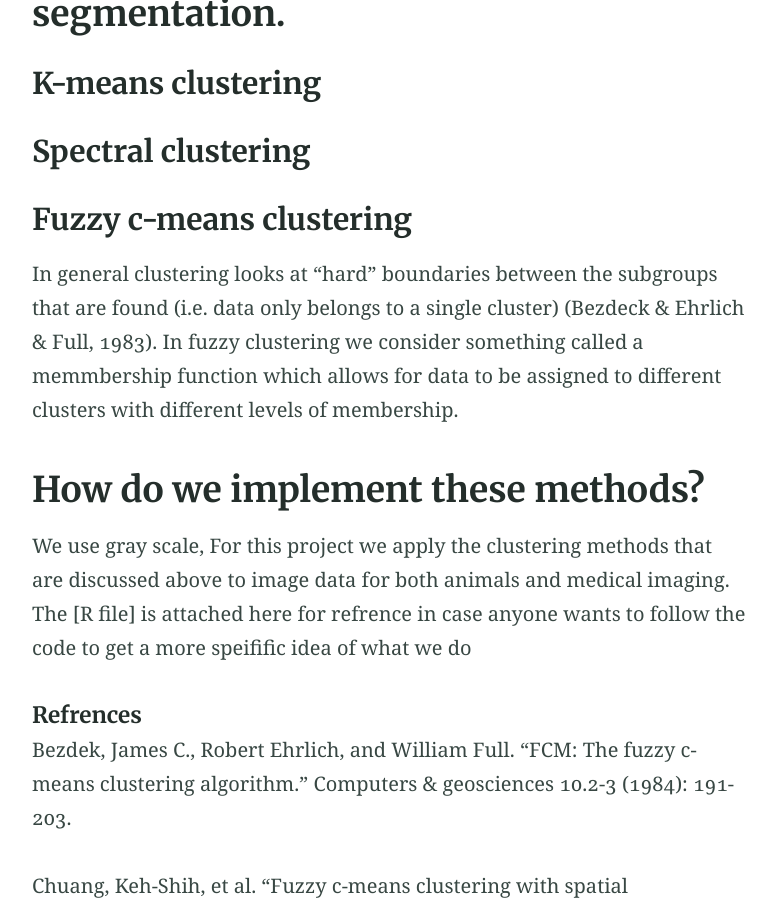
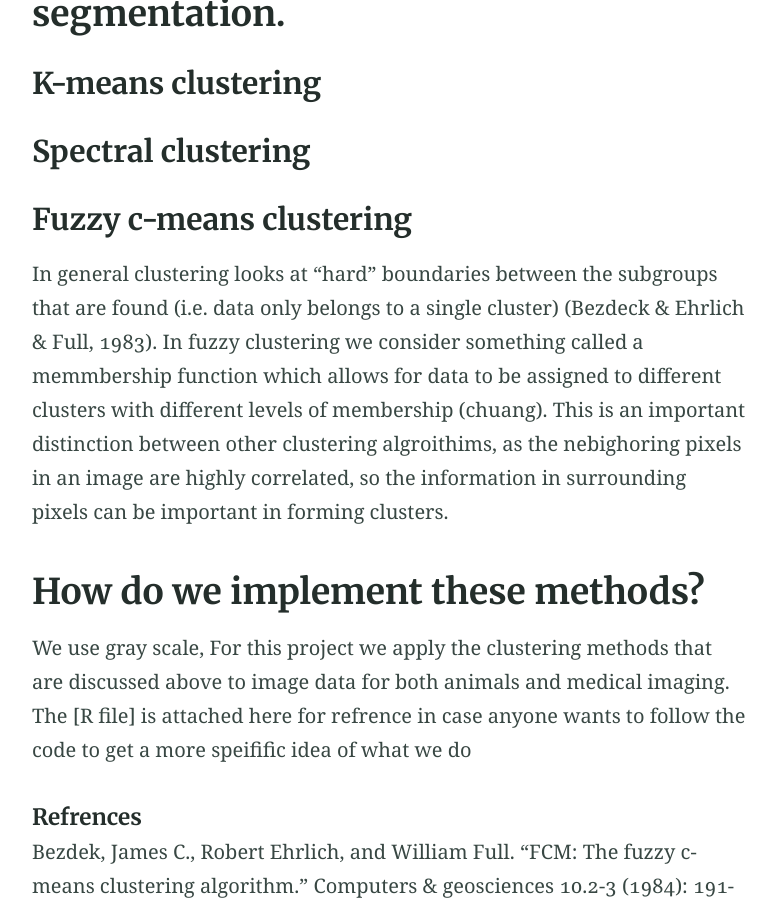
Before and after one commit to timhedspeth/timhedspeth.github.io, a Jekyll site: the page built from php2650final.md, in a window 1280 px wide and 900 px high, scrolled down 1062 px. Shown: the whole window, without its empty margins (251-1027 px from the left). Built offline with Jekyll 4.4.1, drawn with Linux system fonts in a browser that asks for light colours; our own code applies the rules of GitHub Pages for plain Markdown files.

Commit message:
Update php2650final.md

```diff
--- a/php2650final.md
+++ b/php2650final.md
@@ -22,7 +22,7 @@ Clustering is a general technique in statistical learning, where we are trying t
 
 
 ### Fuzzy c-means clustering
-In general clustering looks at "hard" boundaries between the subgroups that are found (i.e. data only belongs to a single cluster) (Bezdeck & Ehrlich & Full, 1983). In fuzzy clustering we consider something called a memmbership function which allows for data to be assigned to different clusters with different levels of membership.
+In general clustering looks at "hard" boundaries between the subgroups that are found (i.e. data only belongs to a single cluster) (Bezdeck & Ehrlich & Full, 1983). In fuzzy clustering we consider something called a memmbership function which allows for data to be assigned to different clusters with different levels of membership (chuang). This is an important distinction between other clustering algroithims, as the nebighoring pixels in an image are highly correlated, so the information in surrounding pixels can be important in forming clusters.
 
 
 ## How do we implement these methods?
```
